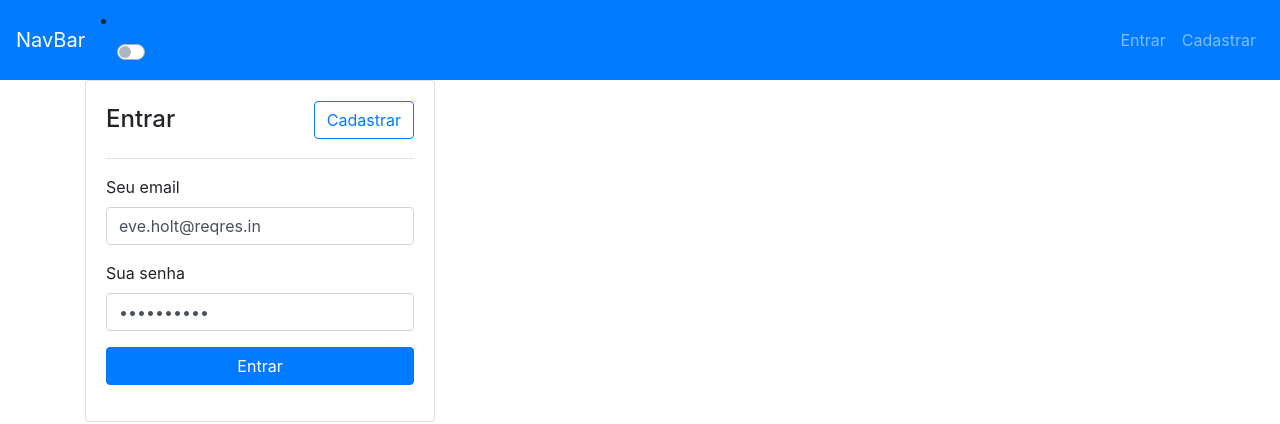
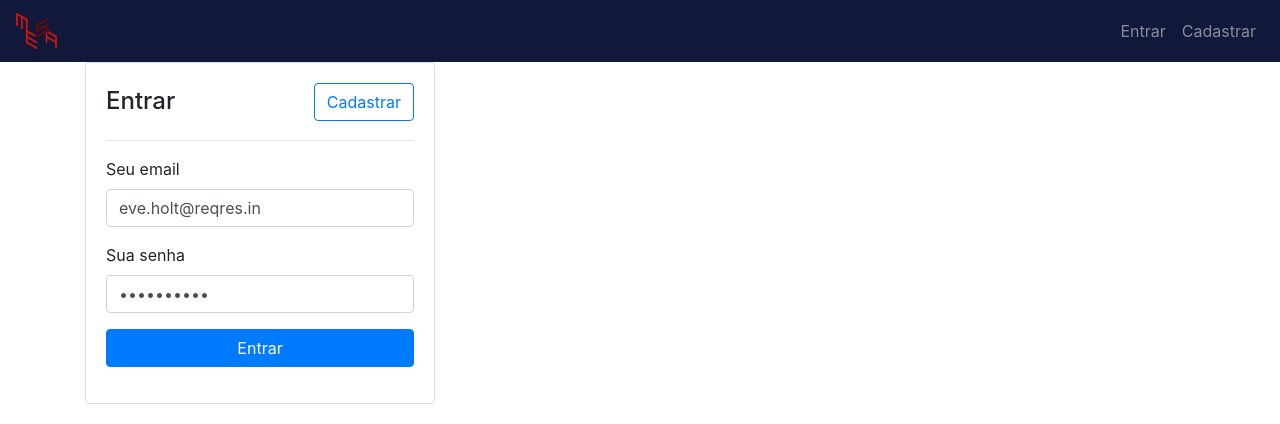
Before and after one commit to murilolopes/mesa-inc, a Vue app: page /login in a window 1280 px wide. Shown: the top 424 px of the page. Built offline with nearby package versions, Linux system fonts and the light colour scheme.

Commit message:
fixing switch issue and changing navbar color

```diff
--- a/src/components/NavBar.vue
+++ b/src/components/NavBar.vue
@@ -1,12 +1,28 @@
 <template>
   <div>
-    <b-navbar toggleable="lg" type="dark" variant="primary">
-      <b-navbar-brand to="/">NavBar</b-navbar-brand>
-      <b-nav-item>
-        <b-form-checkbox v-model="switchListOrMap" switch>
-          <b>{{ switchLabel }}</b>
-        </b-form-checkbox>
-      </b-nav-item>
+    <b-navbar
+      toggleable="lg"
+      type="dark"
+      variant="primary"
+      class="justify-content-xl-between mesa-blue"
+    >
+      <b-navbar-brand to="/">
+        <img
+          class="brand-size"
+          src="img/mesa-inc.svg"
+          alt="mesa-inc-front-end-test"
+        />
+      </b-navbar-brand>
+      <b-navbar-nav justified="true">
+        <b-nav-item
+          @click.prevent="toggleSwitch"
+          v-if="$store.state.auth.token"
+        >
+          <b-form-checkbox v-model="switchListOrMap" switch>
+            <b>{{ switchLabel }}</b>
+          </b-form-checkbox>
+        </b-nav-item>
+      </b-navbar-nav>
 
       <b-navbar-toggle target="nav-collapse"></b-navbar-toggle>
 
@@ -52,6 +68,9 @@ export default {
     callLogout() {
       this.logout().then(() => this.$router.push({ name: "Login" }));
     },
+    toggleSwitch() {
+      this.switchListOrMap = !this.switchListOrMap;
+    },
   },
   computed: {
     ...mapGetters("app", ["listMode"]),
@@ -68,4 +87,12 @@ export default {
 };
 </script>
 
-<style lang="scss"></style>
+<style lang="scss">
+.brand-size {
+  height: 36px;
+}
+
+.mesa-blue {
+  background-color: #121839 !important;
+}
+</style>
```
